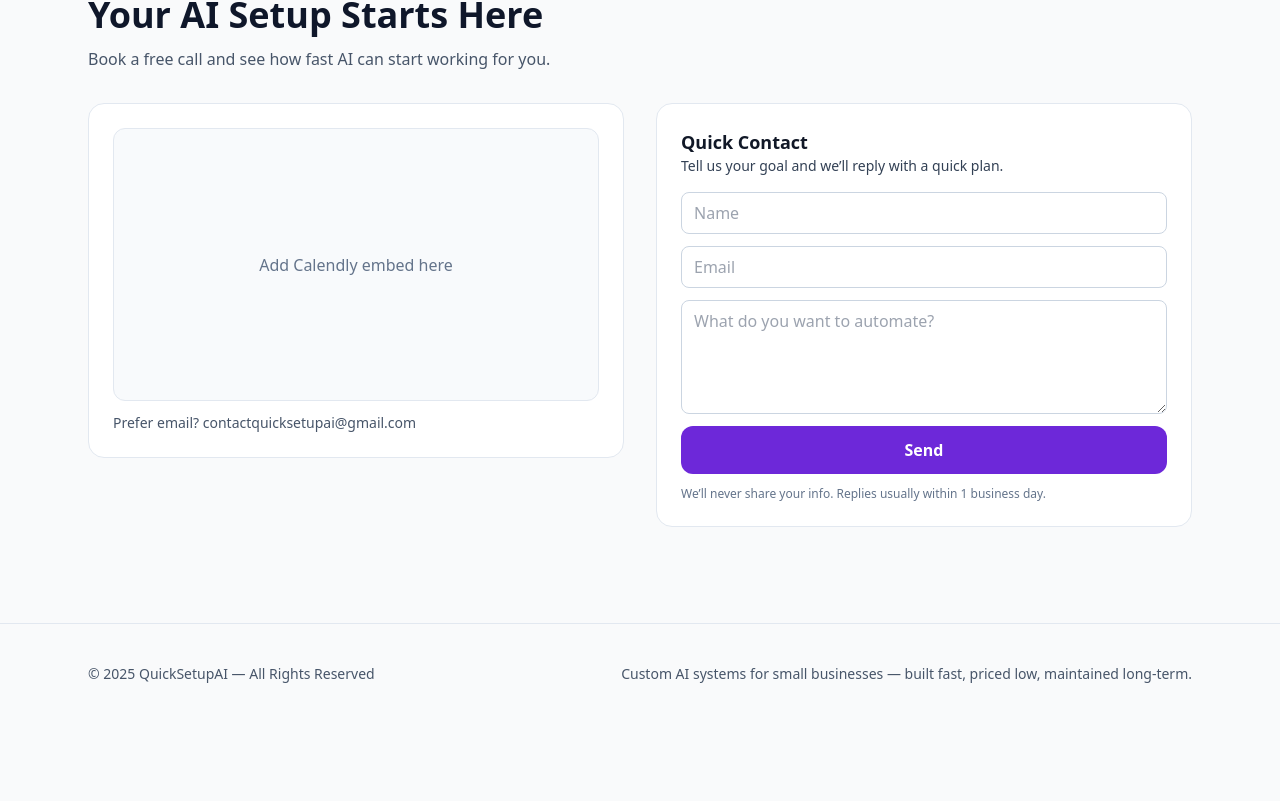
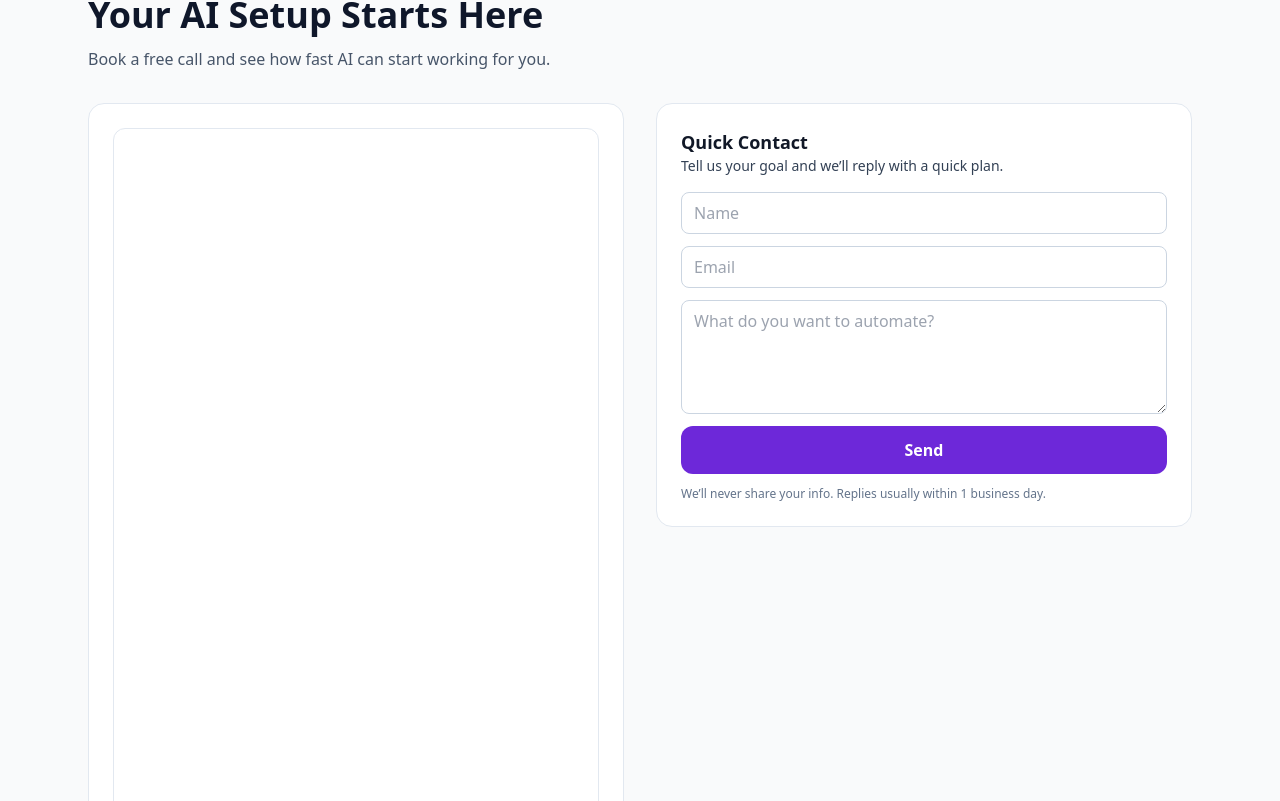
Before and after one commit to morganharris92-dev/quicksetupai, a Next.js app: page / in a window 1280 px wide. Shown: the part 3639-4440 px from the top of the page. Before the commit the page ends 4363 px from the top, so only its background shows below. Built offline with nearby package versions, Linux system fonts and the light colour scheme.

Commit message:
Update page.tsx

```diff
--- a/app/page.tsx
+++ b/app/page.tsx
@@ -1,7 +1,7 @@
 // app/page.tsx
 import CTAButton from "@/components/CTAButton";
 import Section from "@/components/Section";
-import ContactForm from "@/components/ContactForm"; // handles submit + success banner
+import ContactForm from "@/components/ContactForm";
 
 export default function Home() {
   return (
@@ -122,20 +122,28 @@ export default function Home() {
       {/* CTA / CONTACT */}
       <Section id="contact" title="Your AI Setup Starts Here" subtitle="Book a free call and see how fast AI can start working for you.">
         <div className="grid md:grid-cols-2 gap-8 items-start">
+          {/* CALENDLY EMBED */}
           <div className="rounded-2xl bg-white p-6 border border-slate-200">
-            {/* Calendly Embed placeholder; swap with your embed when ready */}
-            <div className="aspect-video w-full rounded-xl bg-mist border border-slate-200 flex items-center justify-center text-slate-500">
-              Add Calendly embed here
+            <div className="w-full rounded-xl overflow-hidden border border-slate-200">
+              <div
+                className="calendly-inline-widget"
+                data-url="https://calendly.com/morgan-harris92/30min"
+                style={{ minWidth: "320px", height: "700px" }}
+              ></div>
+              <script
+                type="text/javascript"
+                src="https://assets.calendly.com/assets/external/widget.js"
+                async
+              ></script>
             </div>
             <p className="mt-3 text-sm text-slate-600">Prefer email? contactquicksetupai@gmail.com</p>
           </div>
 
-          {/* Contact form with inline success message */}
+          {/* CONTACT FORM */}
           <div className="rounded-2xl bg-white p-6 border border-slate-200">
             <h3 className="font-semibold text-lg">Quick Contact</h3>
             <p className="text-sm text-slate-700">Tell us your goal and we’ll reply with a quick plan.</p>
             <ContactForm />
-            {/* Removed duplicate disclaimer here (ContactForm already includes it). */}
           </div>
         </div>
       </Section>
```
